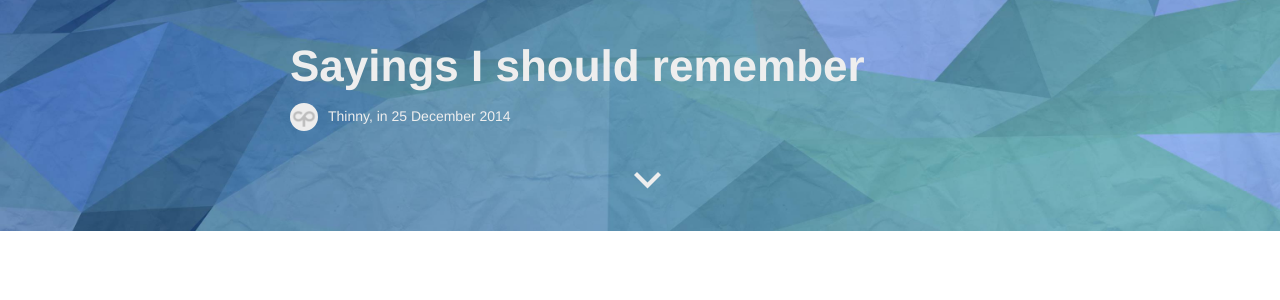
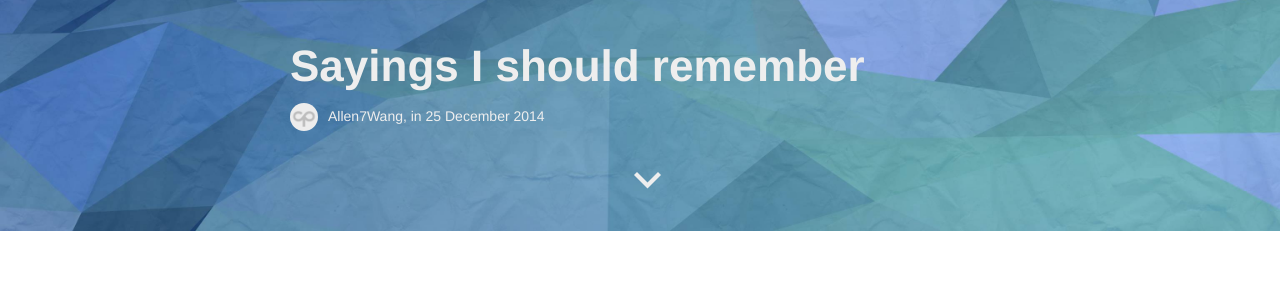
Before and after one commit to allen7wang/allen7wang.github.io, a Jekyll site: the page built from _posts/2014-12-25-sayings-I-should-remember.md, in a window 1280 px wide. Shown: the part 669-969 px from the top of the page. Built offline with Jekyll 4.4.1, drawn with Linux system fonts in a browser that asks for light colours; Markdown is read by kramdown in place of the engine named in the settings.

Commit message:
update _config.yml

```diff
--- a/_config.yml
+++ b/_config.yml
@@ -6,7 +6,7 @@ pygments:	true
 permalink:	/blog/:title
 
 # Setup
-title:		Thinny
+title:		Allen7Wang
 tagline:	'blog'
 description:	'My personal blog.'
 url:		http://www.allen7wang.com
```
